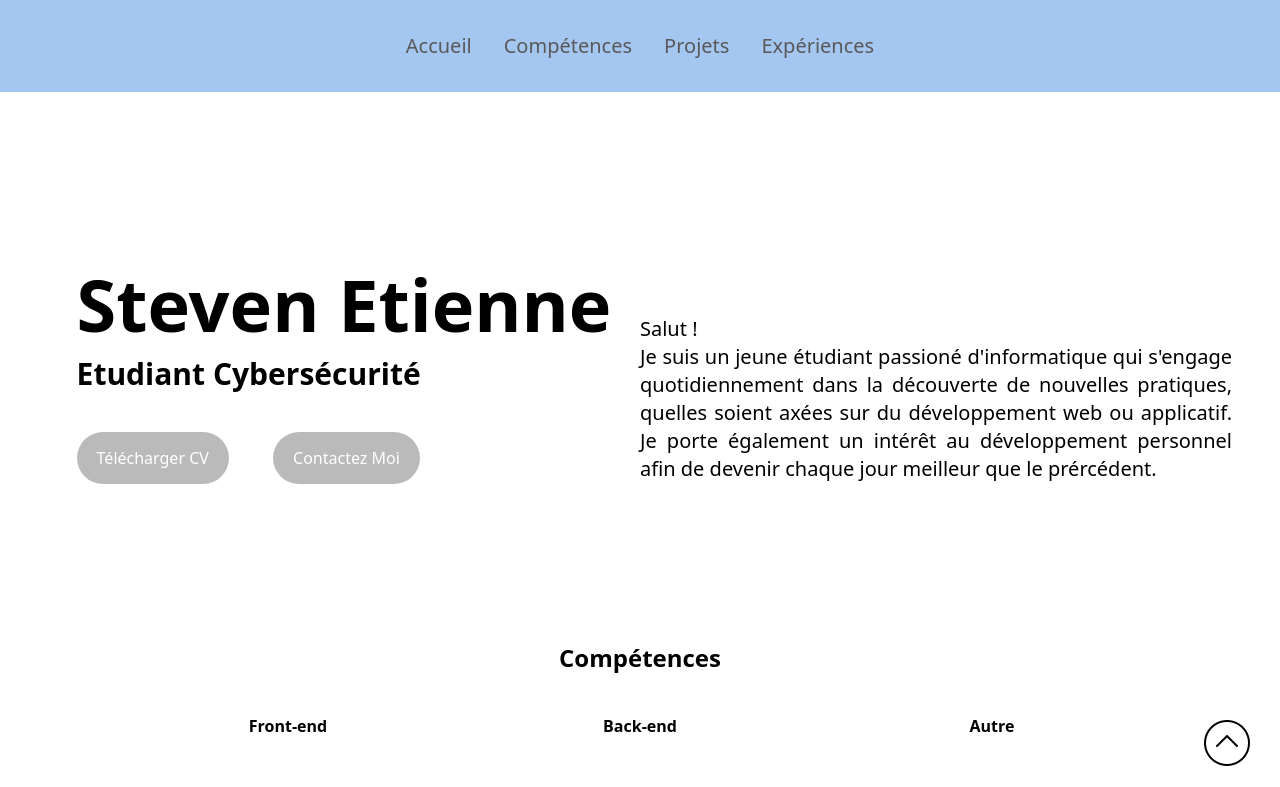
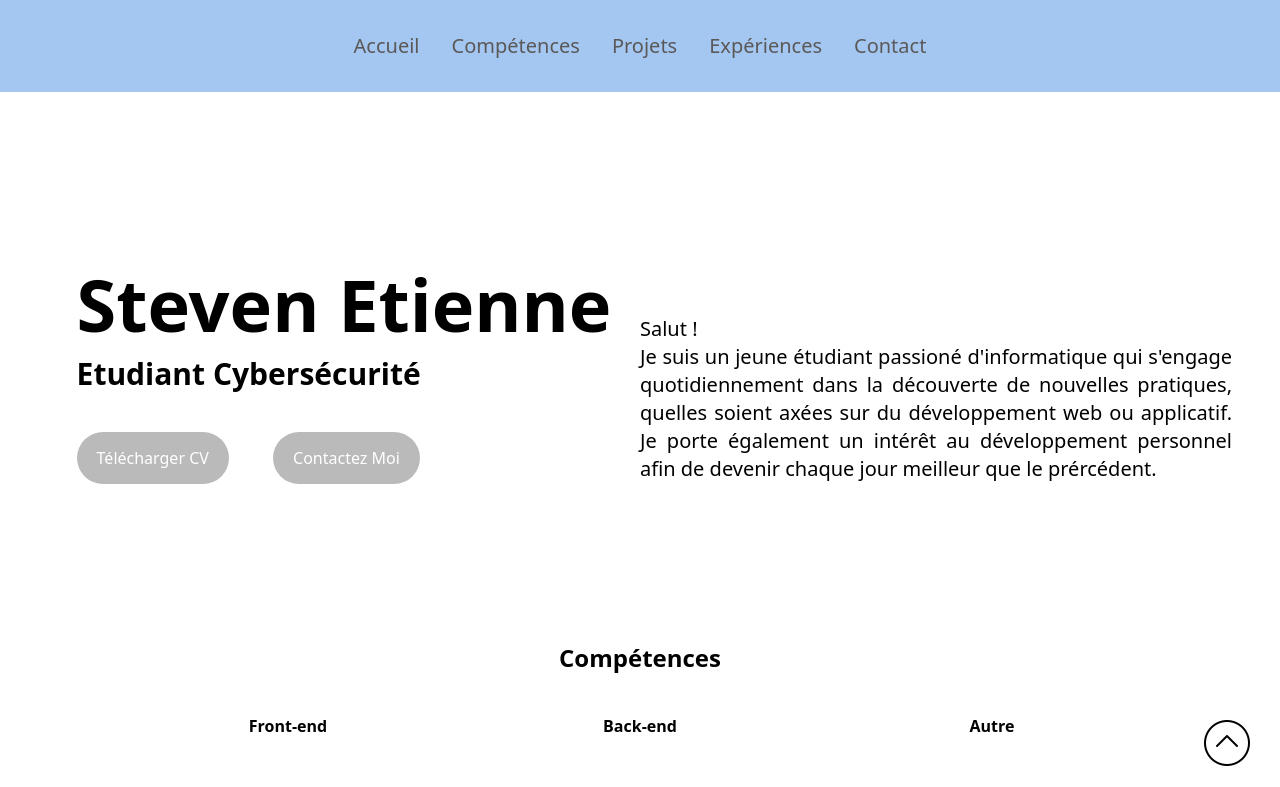
Before and after one commit to Clemenx972/sitepro, a Next.js app: page / in a window 1280 px wide. Shown: the top 787 px of the page. Built offline with nearby package versions, Linux system fonts and the light colour scheme.

Commit message:
Ajout Bouton Contact

```diff
--- a/components/balises/navbar-section.tsx
+++ b/components/balises/navbar-section.tsx
@@ -9,6 +9,7 @@ const navigation = [
   { name: "Compétences", href: "#competences" },
   { name: "Projets", href: "#projets" },
   { name: "Expériences", href: "#experiences" },
+  { name: "Contact", href: "#contact" },
   // { name: "Bons Plans (WIP)", href: "bons_plans" },
 ];
 
```
